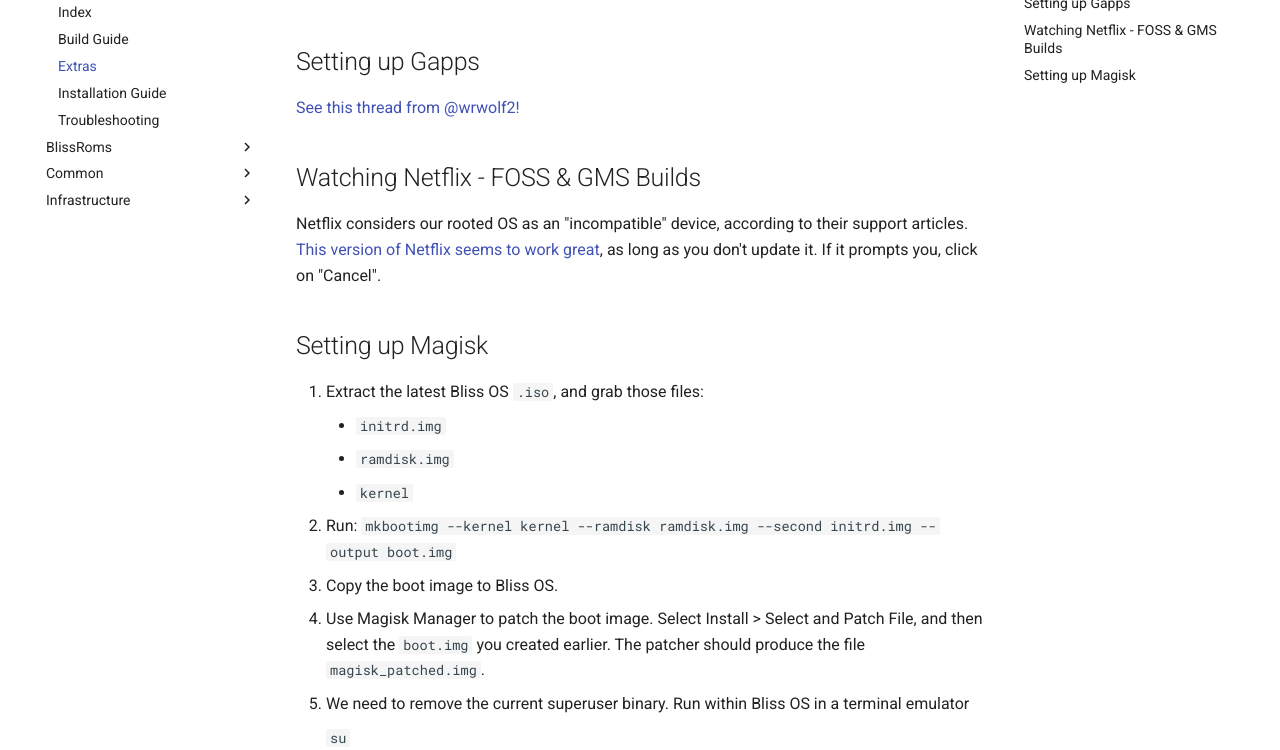
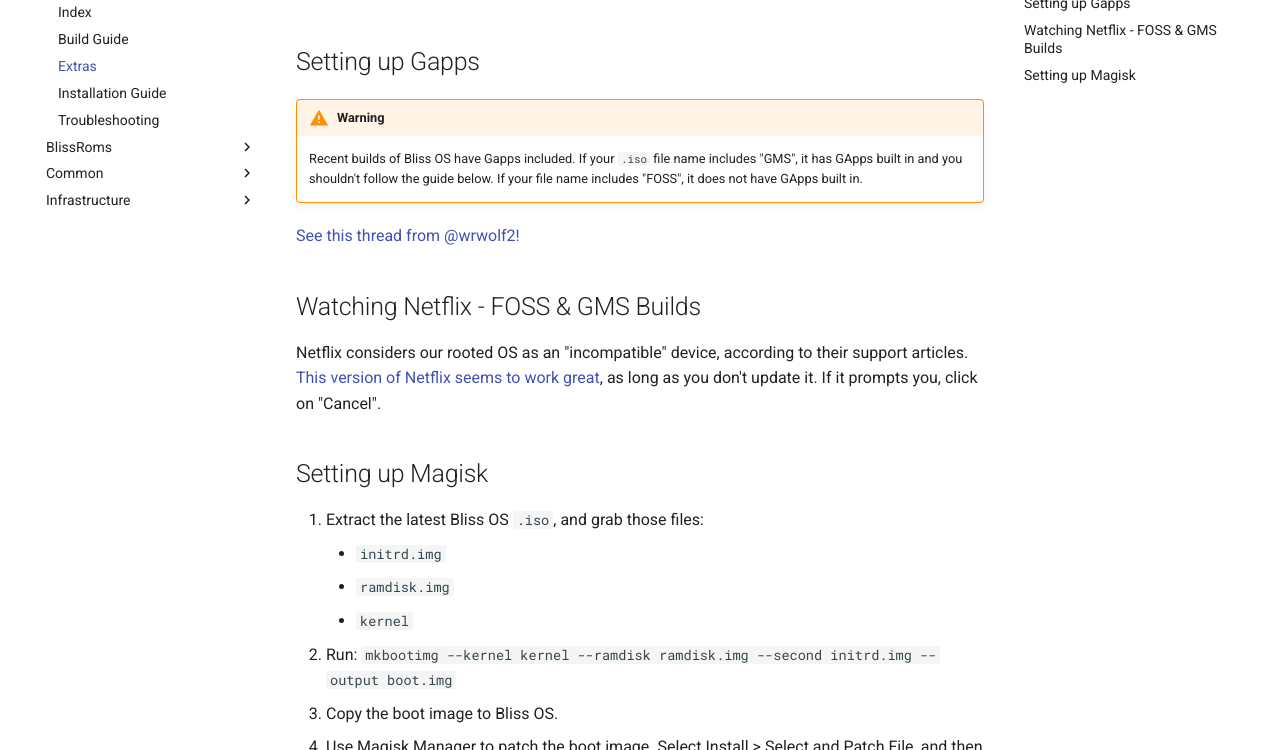
Before and after one commit to BlissRoms/Documentation-old, an MkDocs documentation site: the page built from docs/Bliss OS/extras.md, in a window 1280 px wide and 900 px high, scrolled down 713 px, cut to the strip 150-900 px from the top of the window. Built offline with MkDocs 1.6.1 and Material for MkDocs 9.7.7, drawn with Linux system fonts in a browser that asks for light colours.

Commit message:
Bliss OS: GApps bundling warning
Change-Id: I5699a9db0aabcdd9864a51e825457a107d482fdf

```diff
--- a/docs/Bliss OS/extras.md
+++ b/docs/Bliss OS/extras.md
@@ -10,6 +10,9 @@ Here's a video tutorial on how to do it properly:
 <iframe width="560" height="315" src="https://www.youtube-nocookie.com/embed/htFC8poBEPY" frameborder="0" allow="accelerometer; autoplay; encrypted-media; gyroscope; picture-in-picture" allowfullscreen></iframe>
 
 ## Setting up Gapps
+
+!!! warning
+    Recent builds of Bliss OS have Gapps included. If your `.iso` file name includes "GMS", it has GApps built in and you shouldn't follow the guide below. If your file name includes "FOSS", it does not have GApps built in.
 
 [See this thread from @wrwolf2!](https://forum.xda-developers.com/showpost.php?p=79289406&postcount=632)
 
```
